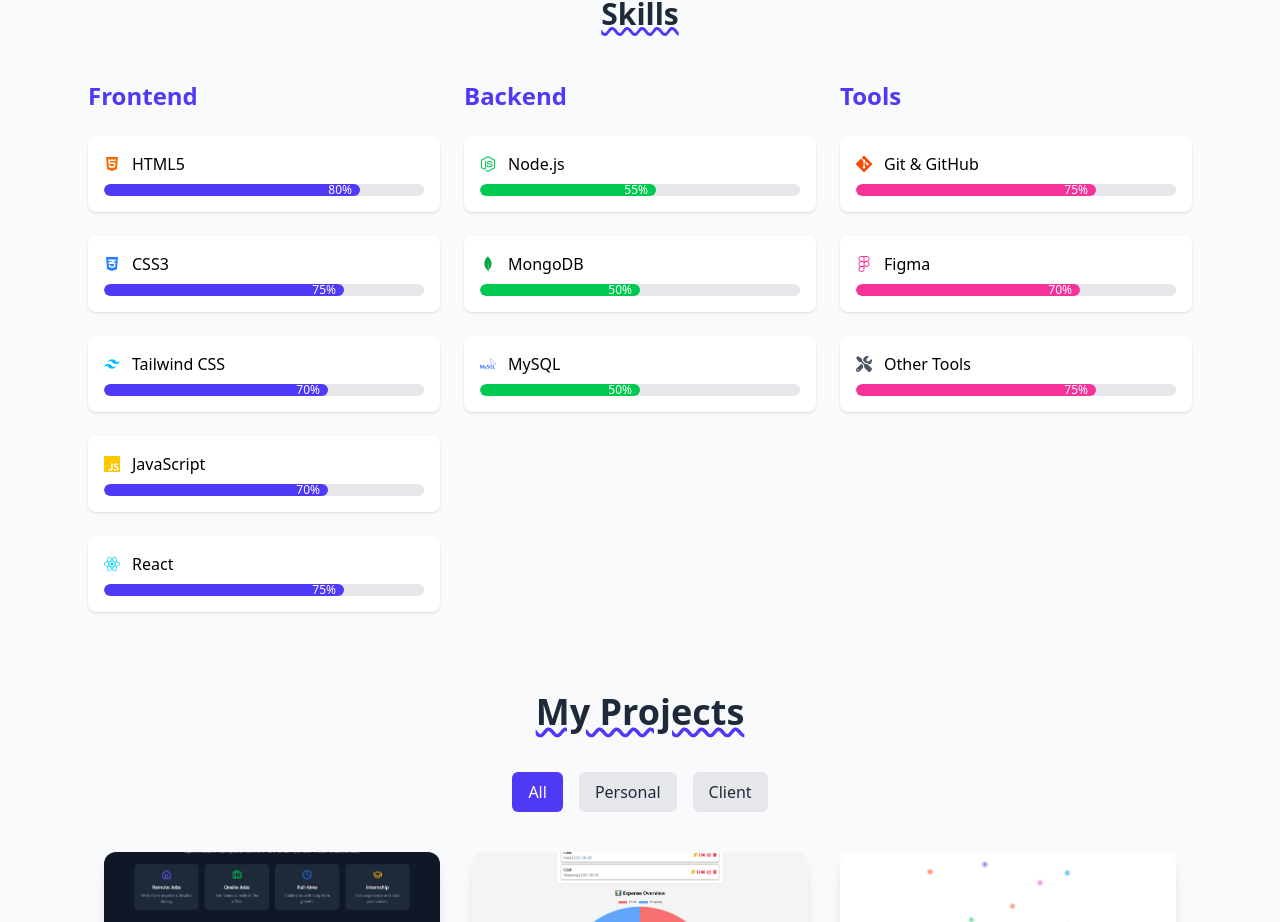
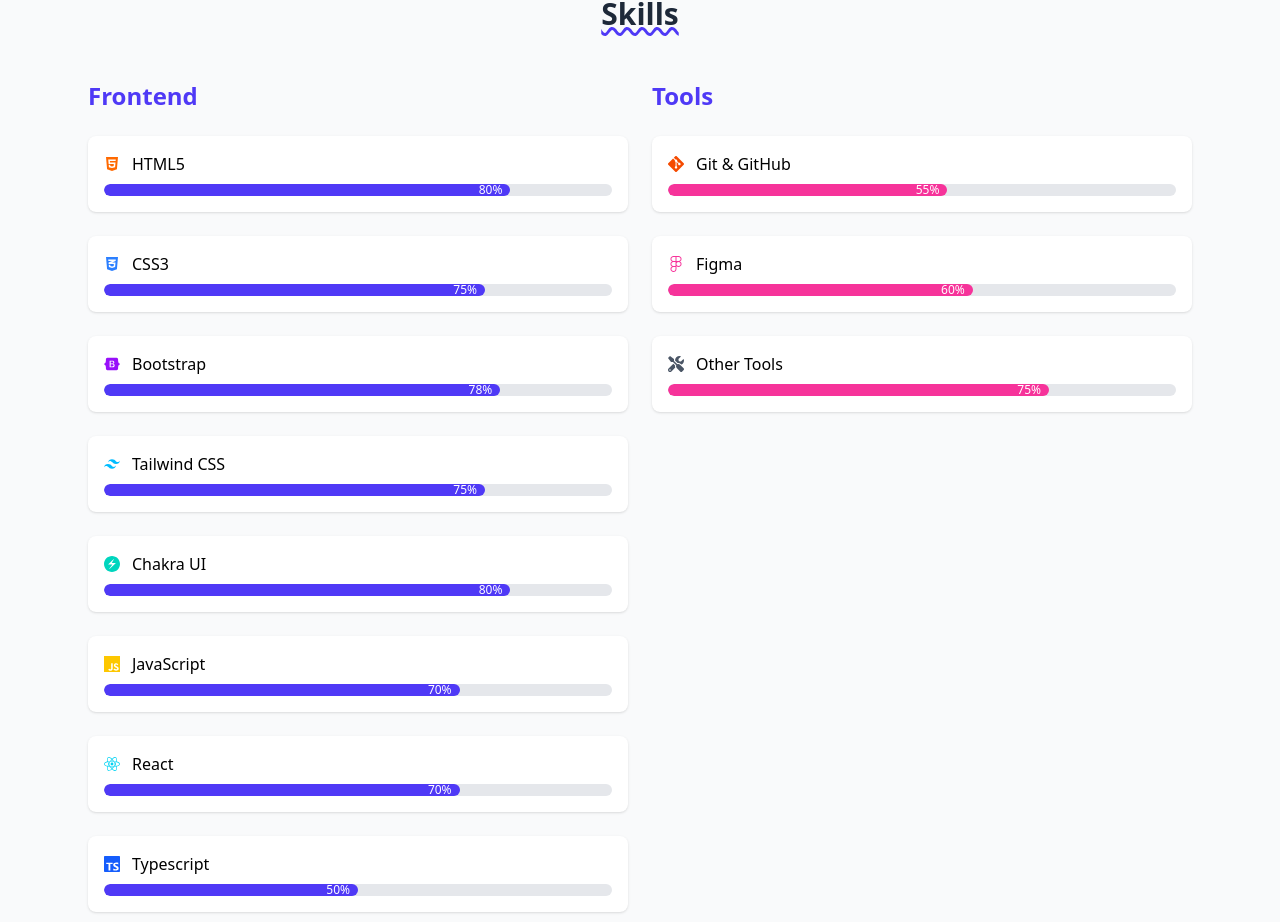
Before and after one commit to alamincse2003/portfolio-of-al-amin, a Next.js app: page / in a window 1280 px wide. Shown: the part 1878-2800 px from the top of the page. Built offline with nearby package versions, Linux system fonts and the light colour scheme.

Commit message:
hero section & footer section  design updated

```diff
--- a/app/components/Certifications.jsx
+++ b/app/components/Certifications.jsx
@@ -11,7 +11,7 @@
           Certifications & Achievements
         </h2>
 
-        <div className="relative border-l-2 border-blue-400 dark:border-blue-500">
+        <div className="  border-blue-400 dark:border-blue-500">
           {certifications.map((cert, index) => (
             <motion.div
               key={cert.id}
@@ -19,13 +19,8 @@
               whileInView={{ opacity: 1, y: 0 }}
               transition={{ duration: 0.6 }}
               viewport={{ once: true }}
-              className="mb-10 ml-8"
+              className="mb-6"
             >
-              {/* Left Circle Icon */}
-              <span className="absolute -left-4 flex items-center justify-center w-8 h-8 bg-blue-500 text-white rounded-full shadow-md">
-                <FaCertificate className="text-sm" />
-              </span>
-
               {/* Card Content */}
               <div className="bg-white dark:bg-gray-800 p-6 rounded-2xl shadow hover:shadow-lg transition">
                 <h3 className="text-lg font-semibold dark:text-gray-100">
--- a/app/components/Experiences.jsx
+++ b/app/components/Experiences.jsx
@@ -12,7 +12,7 @@
         </h2>
 
         {/* Timeline */}
-        <div className="space-y-8">
+        <div className="space-y-6">
           {experiences.map((exp, index) => (
             <motion.div
               key={index}
--- a/app/components/Footer.jsx
+++ b/app/components/Footer.jsx
@@ -22,7 +22,16 @@
   const scrollToTop = () => {
     window.scrollTo({ top: 0, behavior: "smooth" });
   };
-
+  const links = [
+    { name: "Home", href: "#home" },
+    { name: "About", href: "#about" },
+    { name: "Projects", href: "#projects" },
+    { name: "Skills", href: "#skills" },
+    { name: "Experiences", href: "#experiences" },
+    { name: "Education", href: "#education" },
+    { name: "Certifications", href: "#certifications" },
+    { name: "Contact", href: "#contact" },
+  ];
   return (
     <footer className="bg-gray-100 dark:bg-gray-900 py-10 relative">
       <div className="max-w-6xl mx-auto px-4 sm:px-6 text-center">
@@ -57,7 +66,6 @@
           </a>
         </motion.div>
 
-        {/* Navigation Links */}
         <motion.ul
           initial={{ opacity: 0, y: 30 }}
           whileInView={{ opacity: 1, y: 0 }}
@@ -65,48 +73,17 @@
           viewport={{ once: true }}
           className="flex flex-wrap justify-center gap-4 sm:gap-6 text-gray-700 dark:text-gray-300 font-medium mb-6"
         >
-          <li>
-            <a href="#home" className="hover:text-indigo-500">
-              Home
+          {links.map((link, index) => (
+            <a
+              key={index}
+              href={link.href}
+              className="relative font-medium text-gray-800 dark:text-gray-200 transition-colors hover:text-indigo-600 dark:hover:text-indigo-400
+              after:content-[''] after:block after:w-0 after:h-[2px] after:bg-indigo-600 after:transition-all after:duration-300 hover:after:w-full"
+            >
+              {link.name}
             </a>
-          </li>
-          <li>
-            <a href="#about" className="hover:text-indigo-500">
-              About
-            </a>
-          </li>
-          <li>
-            <a href="#projects" className="hover:text-indigo-500">
-              Projects
-            </a>
-          </li>
-          <li>
-            <a href="#skills" className="hover:text-indigo-500">
-              Skills
-            </a>
-          </li>
-          <li>
-            <a href="#experiences" className="hover:text-indigo-500">
-              Experiences
-            </a>
-          </li>
-          <li>
-            <a href="#education" className="hover:text-indigo-500">
-              Education
-            </a>
-          </li>
-          <li>
-            <a href="#certifications" className="hover:text-indigo-500">
-              Certifications
-            </a>
-          </li>
-          <li>
-            <a href="#contact" className="hover:text-indigo-500">
-              Contact
-            </a>
-          </li>
+          ))}
         </motion.ul>
-
         {/* Copyright */}
         <motion.p
           className="text-sm sm:text-base text-gray-600 dark:text-gray-400"
--- a/app/components/Hero.jsx
+++ b/app/components/Hero.jsx
@@ -48,7 +48,7 @@
       id="home"
       className="min-h-screen flex items-center justify-center bg-gradient-to-r from-indigo-500 to-purple-600 dark:from-gray-900 dark:to-gray-800 text-white px-6 md:px-20"
     >
-      <div className="max-w-6xl px-6 w-full mx-auto flex flex-col md:flex-row items-center justify-between gap-12">
+      <div className="max-w-6xl px-6 w-full mx-auto flex flex-col lg:flex-row md:flex-col items-center justify-between gap-12">
         {/* Left Side: Text */}
         <motion.div
           initial={{ opacity: 0, y: 20 }}
@@ -56,7 +56,7 @@
           transition={{ duration: 0.8 }}
           className="flex-1 text-center md:text-left"
         >
-          <h1 className="text-4xl md:text-5xl lg:text-6xl font-bold mb-4">
+          <h1 className="text-4xl md:text-5xl lg:text-6xl font-bold mb-4 lg:mt-0 mt-4">
             Hi, I&apos;m{" "}
             <span className="text-indigo-300 dark:text-indigo-400">
               Al Amin
--- a/app/components/Skills.jsx
+++ b/app/components/Skills.jsx
@@ -10,7 +10,7 @@
           Skills
         </h2>
 
-        <div className="grid grid-cols-1 md:grid-cols-3 gap-6">
+        <div className="grid grid-cols-1 md:grid-cols-2 lg:grid-cols-2 gap-6">
           {/* Frontend */}
           <div>
             <h3 className="text-2xl font-semibold mb-6 text-indigo-600">
@@ -45,7 +45,7 @@
           </div>
 
           {/* Backend */}
-          <div>
+          {/* <div>
             <h3 className="text-2xl font-semibold mb-6 text-indigo-600">
               Backend
             </h3>
@@ -75,7 +75,7 @@
                 </motion.div>
               ))}
             </div>
-          </div>
+          </div> */}
 
           {/* Tools */}
           <div>
--- a/app/data/skills.js
+++ b/app/data/skills.js
@@ -1,4 +1,11 @@
-import { FaHtml5, FaCss3Alt, FaReact, FaNodeJs, FaTools } from "react-icons/fa";
+import {
+  FaHtml5,
+  FaCss3Alt,
+  FaReact,
+  FaNodeJs,
+  FaTools,
+  FaBootstrap,
+} from "react-icons/fa";
 import {
   SiTailwindcss,
   SiJavascript,
@@ -6,6 +13,9 @@
   SiMysql,
   SiGit,
   SiFigma,
+  SiChakraui,
+  SiTypescript,
+  SiNextdotjs,
 } from "react-icons/si";
 export const skills = {
   frontend: [
@@ -20,9 +30,19 @@
       level: "75%",
     },
     {
+      name: "Bootstrap",
+      icon: <FaBootstrap className="text-purple-600" />,
+      level: "78%",
+    },
+    {
       name: "Tailwind CSS",
       icon: <SiTailwindcss className="text-sky-400" />,
-      level: "70%",
+      level: "75%",
+    },
+    {
+      name: "Chakra UI",
+      icon: <SiChakraui className="text-teal-400" />,
+      level: "80%",
     },
     {
       name: "JavaScript",
@@ -32,7 +52,17 @@
     {
       name: "React",
       icon: <FaReact className="text-cyan-400" />,
-      level: "75%",
+      level: "70%",
+    },
+    {
+      name: "Typescript",
+      icon: <SiTypescript className="text-blue-600" />,
+      level: "50%",
+    },
+    {
+      name: "Nextjs",
+      icon: <SiNextdotjs className="text-black dark:text-white" />,
+      level: "55%",
     },
   ],
   backend: [
@@ -56,12 +86,12 @@
     {
       name: "Git & GitHub",
       icon: <SiGit className="text-orange-600" />,
-      level: "75%",
+      level: "55%",
     },
     {
       name: "Figma",
       icon: <SiFigma className="text-pink-500" />,
-      level: "70%",
+      level: "60%",
     },
     {
       name: "Other Tools",
```
